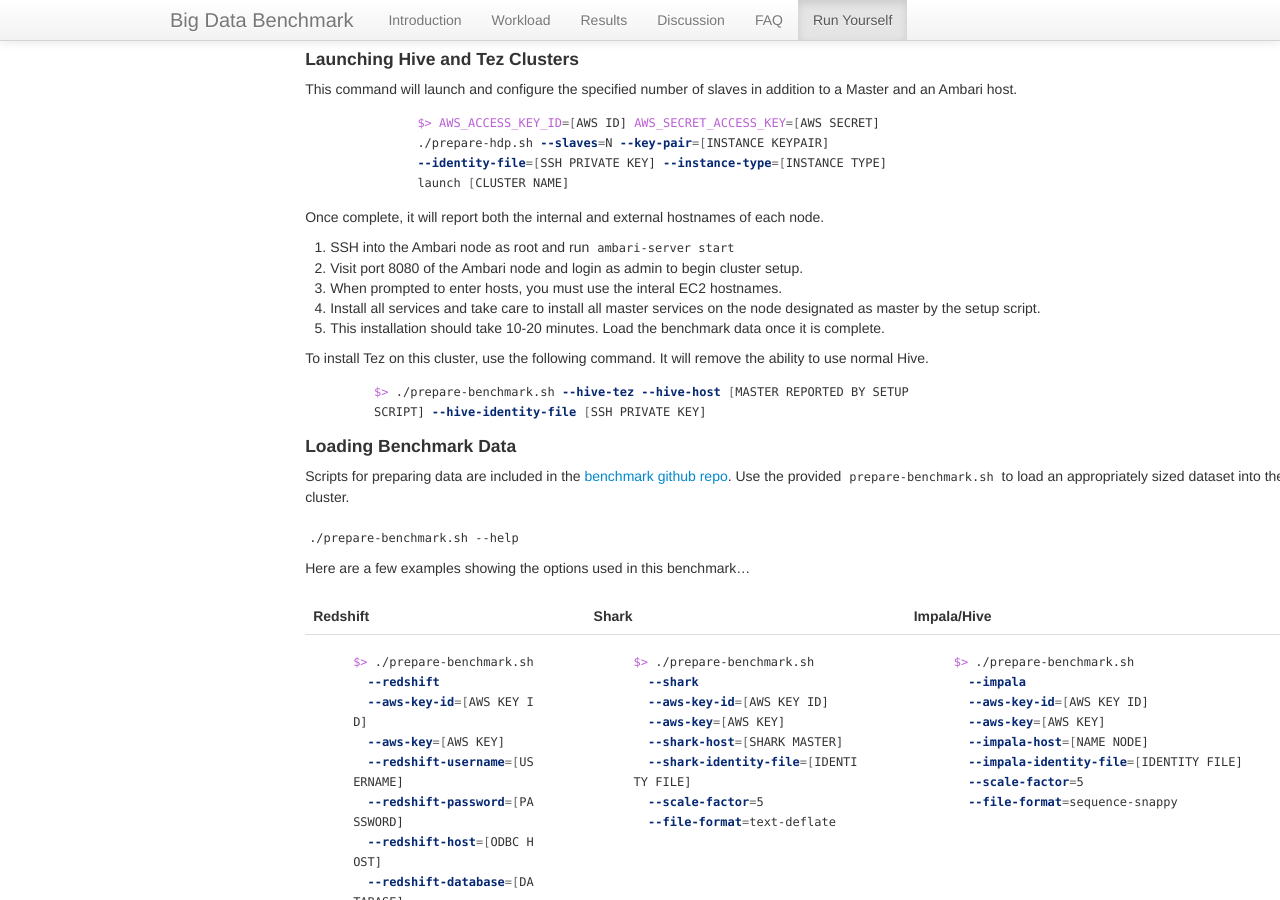
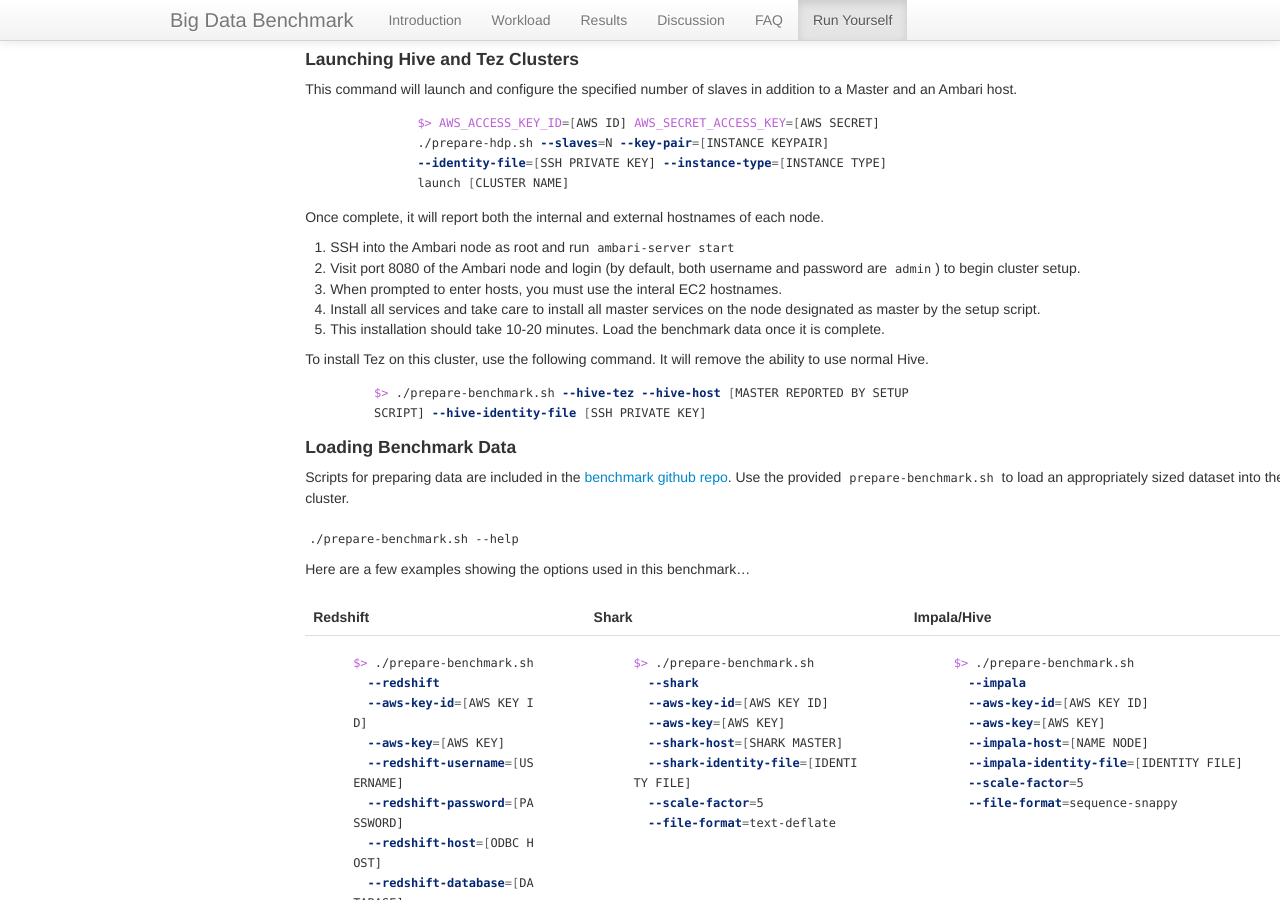
Before and after one commit to amplab/benchmark, a Jekyll site: the page built from site/index.md, in a window 1280 px wide and 900 px high, scrolled down 8985 px. Built offline with Jekyll 4.4.1, drawn with Linux system fonts in a browser that asks for light colours; Markdown is read by kramdown in place of the engine named in the settings.

Commit message:
Update doc for passwd hint.

```diff
--- a/runner/prepare_hdp.py
+++ b/runner/prepare_hdp.py
@@ -444,7 +444,7 @@
   print "Master: %s" % master.private_dns_name
   print "Slaves:"
   for slave in slave_nodes:
-    print slave.private_dns_name
+    print "\t", slave.private_dns_name
 
 def enable_root(node):
   cmd = """
--- a/site/index.md
+++ b/site/index.md
@@ -640,7 +640,7 @@
 Once complete, it will report both the internal and external hostnames of each node.
 
   1. SSH into the Ambari node as root and run `ambari-server start`
-  2. Visit port 8080 of the Ambari node and login as admin to begin cluster setup.
+  2. Visit port 8080 of the Ambari node and login (by default, both username and password are `admin`) to begin cluster setup.
   3. When prompted to enter hosts, you must use the interal EC2 hostnames.
   4. Install all services and take care to install all master services on the node designated as master by the setup script.
   5. This installation should take 10-20 minutes. Load the benchmark data once it is complete.
```
